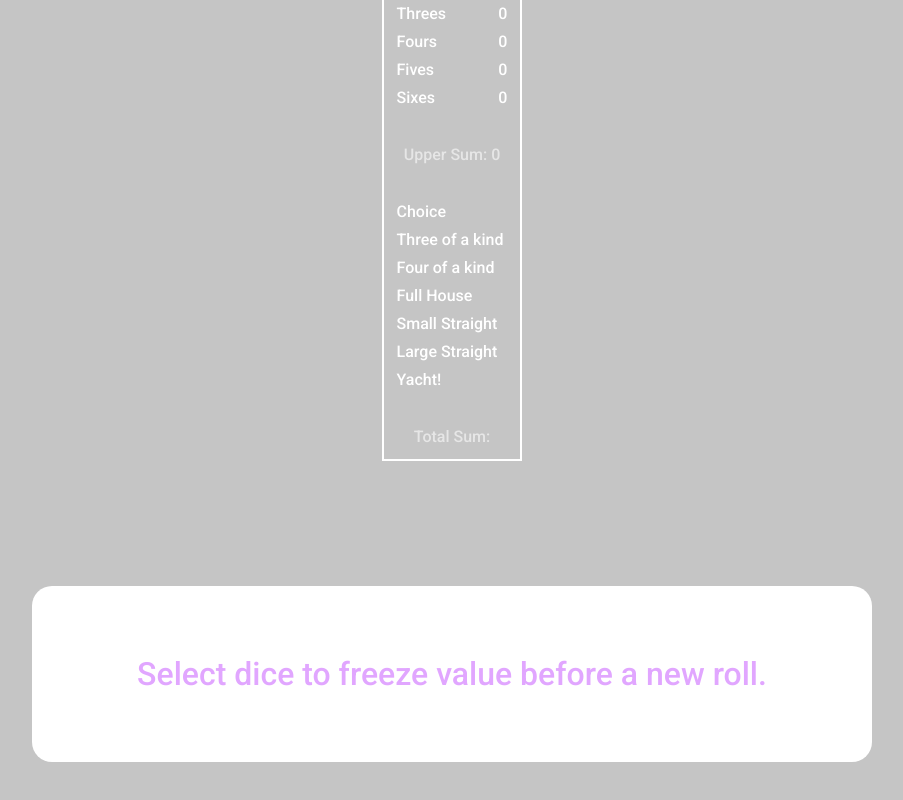
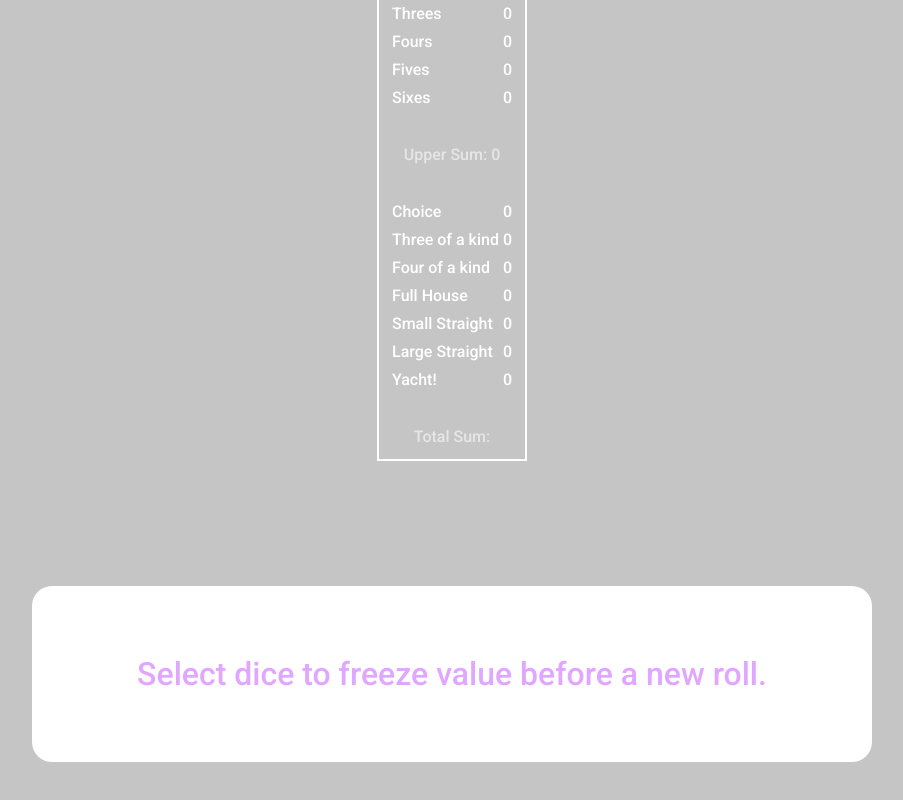
Before and after one commit to chriskstaton/SIXXES, a React (Vite) app: page / in a window 1280 px wide. Shown: the part 789-1589 px from the top of the page, without its empty margins (188-1091 px from the left). Built offline with nearby package versions, Linux system fonts and the light colour scheme.

Commit message:
onclick to update scores for each category

```diff
--- a/src/Scoreboard.tsx
+++ b/src/Scoreboard.tsx
@@ -61,29 +61,29 @@ function Scoreboard(props: {
 	return (
 		<div className="scoreboard-container">
 			<table className="upper-categories">
-				<tr>
+				<tr onClick={() => setOnesCatVal(sumOnes)}>
 					<th>Ones</th>
-					<td>{sumOnes}</td>
+					<td>{onesCatVal}</td>
 				</tr>
-				<tr>
+				<tr onClick={() => setTwosCatVal(sumTwos)}>
 					<th>Twos</th>
-					<td>{sumTwos}</td>
+					<td>{twosCatVal}</td>
 				</tr>
-				<tr>
+				<tr onClick={() => setThreesCatVal(sumThrees)}>
 					<th>Threes</th>
-					<td>{sumThrees}</td>
+					<td>{threesCatVal}</td>
 				</tr>
-				<tr>
+				<tr onClick={() => setFoursCatVal(sumFours)}>
 					<th>Fours</th>
-					<td>{sumFours}</td>
+					<td>{foursCatVal}</td>
 				</tr>
-				<tr>
+				<tr onClick={() => setFivesCatVal(sumFives)}>
 					<th>Fives</th>
-					<td>{sumFives}</td>
+					<td>{fivesCatVal}</td>
 				</tr>
-				<tr>
+				<tr onClick={() => setSixesCatVal(sumSixes)}>
 					<th>Sixes</th>
-					<td>{sumSixes}</td>
+					<td>{sixesCatVal}</td>
 				</tr>
 			</table>
 
@@ -98,32 +98,43 @@ function Scoreboard(props: {
 			</div>
 			<table className="special-categories">
 				<tr>
+					{/* onClick={() => setChoiceCatVal(sumChoice)} */}
 					<th>Choice</th>
-					<td>{}</td>
+					<td>{choiceCatVal}</td>
 				</tr>
 				<tr>
+					{/* onClick={() => setThreeKindVal(sumThreeKind)} */}
 					<th>Three of a kind</th>
-					<td>{}</td>
+					<td>{threeKindVal}</td>
 				</tr>
 				<tr>
+					{/* onClick={() => setFourKindVal(sumFourKind)} */}
+
 					<th>Four of a kind</th>
-					<td>{}</td>
+					<td>{fourKindVal}</td>
 				</tr>
 				<tr>
+					{/* onClick={() => setFullHouseVal(sumFullHouse)} */}
+
 					<th>Full House</th>
-					<td>{}</td>
+					<td>{fullHouseVal}</td>
 				</tr>
 				<tr>
+					{/* onClick={() => setSmallStraightVal(25)} */}
+
 					<th>Small Straight</th>
-					<td>{}</td>
+					<td>{smallStraightVal}</td>
 				</tr>
 				<tr>
+					{/* onClick={() => setSmallStraightVal(45)} */}
+
 					<th>Large Straight</th>
-					<td>{}</td>
+					<td>{largeStraightVal}</td>
 				</tr>
 				<tr>
+					{/* onClick={() => setSmallStraightVal(60)} */}
 					<th>Yacht!</th>
-					<td>{}</td>
+					<td>{yachtCatVal}</td>
 				</tr>
 			</table>
 			<div className="total-sum">Total Sum: </div>
```
